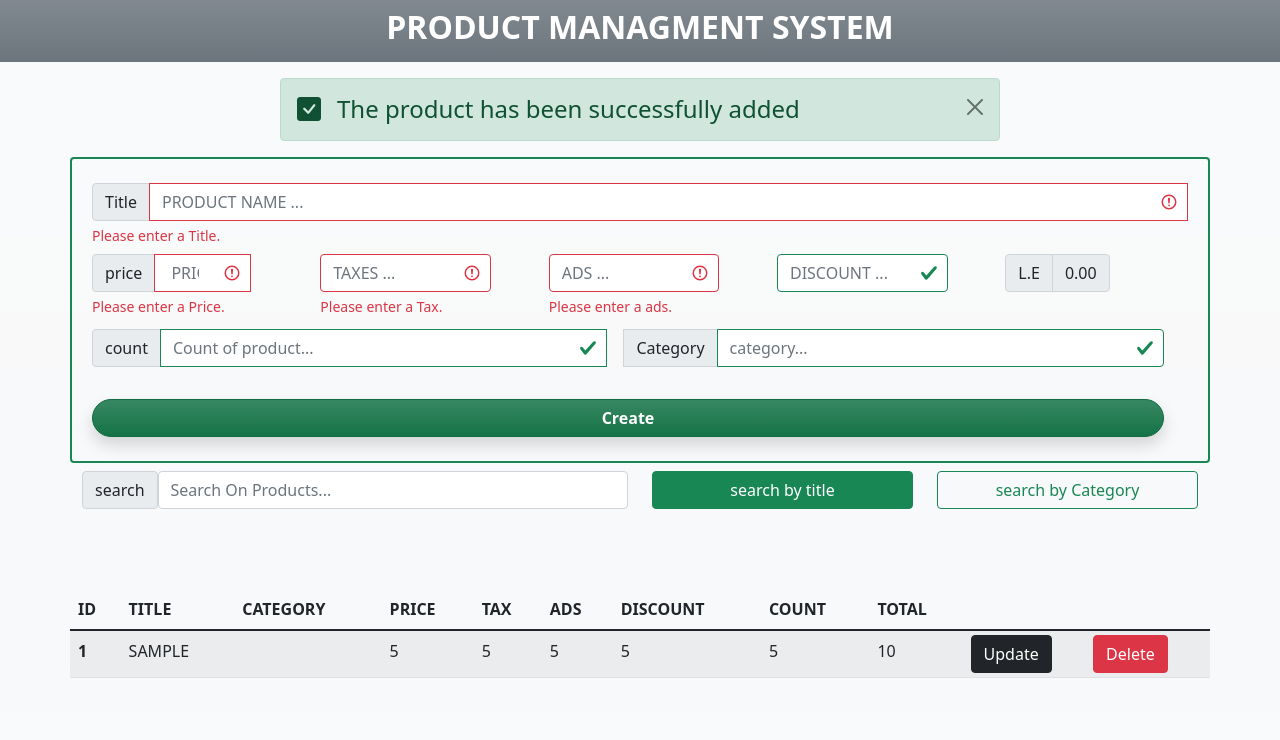
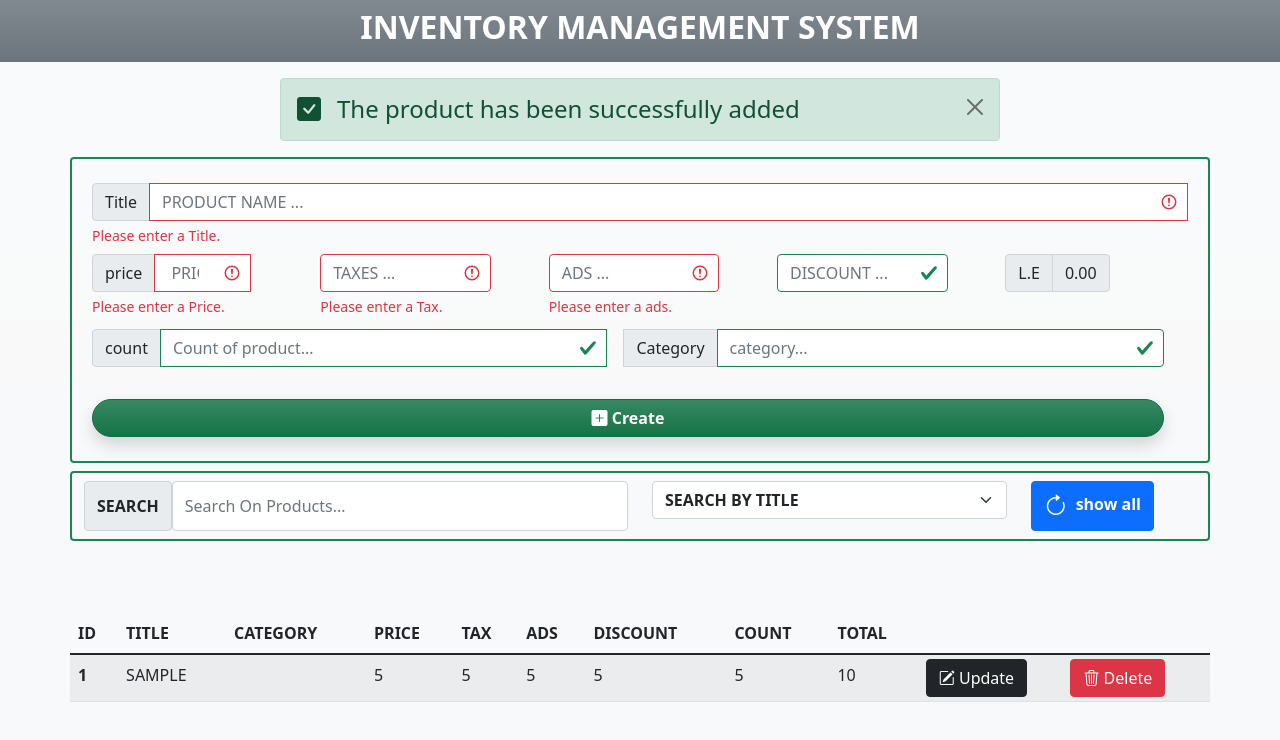
Before and after one commit to AhmedShehata98/product-managment-system, a plain HTML site: page index.html in a window 1280 px wide. Both pictures are taken after typing "Sample", "5", "5", "5", "5", "5" into the empty fields and a click on the button "Create". Drawn offline with nearby package versions, Linux system fonts and the light colour scheme.

Commit message:
initial build

```diff
--- a/assists/js/app.js
+++ b/assists/js/app.js
@@ -21,6 +21,7 @@ const pricingForm = document.querySelector('#mainPriceingForm'),
     // Create assist variable to identify mode
     let create= true;
     let assistIndexVar;
+    // let NewAllProductsArr=[];
     // Array store all the Products
     // retrive data that saved in the localstorage to rhe array
     let ALL_THE_PRODUCTS=[];
@@ -155,8 +156,14 @@ function ADD_PRODCT_TO_TABLE(product){
             <td>${product[i].product_discount_amount }</td>
             <td>${product[i].product_count}</td>
             <td>${product[i].product_total_amount }</td>
-            <td class="me-0 p-1 pe-0"><button type="button" class="btn btn-dark" onclick='UPDATE_PRODCT_DATA(${i})'>Update</button></td>
-            <td class="ms-0 p-1 ps-0"><button type="button" class="btn btn-danger" onclick="DELETE_IT(${i})" >Delete</button></td>
+            <td class="me-0 p-1 pe-0"><button type="button" class="btn btn-dark" onclick='UPDATE_PRODCT_DATA(${i})'>
+                <i class="bi bi-pencil-square"></i>
+                Update
+            </button></td>
+            <td class="ms-0 p-1 ps-0"><button type="button" class="btn btn-danger" onclick="DELETE_IT(${i})" >
+                <i class="bi bi-trash3"></i>
+                Delete
+            </button></td>
         </tr>
         `
 
@@ -187,7 +194,7 @@ function UPDATE_PRODCT_DATA(index){
     // toggle mode to update
     create = false ;
     assistIndexVar = index ;
-    CreateBTN.textContent = 'Update' ;
+    CreateBTN.innerHTML = '<i class="bi bi-pencil-square fs-5 me-3"></i>'+" "+" "+'Update' ;
     CreateBTN.className = 'btn btn-outline-success bg-gradient shadow rounded-pill w-100 fw-bold'
 
     //triger calculator function
@@ -217,3 +224,15 @@ function DELETE_ALL(){
     CHECK_IF_PRODCT();
     ADD_PRODCT_TO_TABLE(ALL_THE_PRODUCTS);
 }
+
+function filterData(retrivedValue){
+    // let index = ALL_THE_PRODUCTS.findIndex(product => (product[`${retrivedValue}`]).includes(SearchField.value.toUpperCase()) );
+    let NewAllProductsArr ;
+    if (retrivedValue === "product_price_amount" ) {
+         NewAllProductsArr = ALL_THE_PRODUCTS.filter(product=> product[`${retrivedValue}`] === +SearchField.value );
+    }else{
+        NewAllProductsArr = ALL_THE_PRODUCTS.filter(product=> product[`${retrivedValue}`].includes(SearchField.value.toUpperCase()) );
+    }
+    ADD_PRODCT_TO_TABLE(NewAllProductsArr);
+    console.log(NewAllProductsArr);
+}
--- a/index.html
+++ b/index.html
@@ -5,7 +5,7 @@
     <meta http-equiv="X-UA-Compatible" content="IE=edge">
     <meta name="viewport" content="width=device-width, initial-scale=1.0">
     <link rel="shortcut icon" href="assists/images/settings.png" type="image/x-icon">
-    <title>Product Managment system</title>
+    <title>Inventory management system</title>
     <!-- Start Bootstrap -->
     <link rel="stylesheet" href="assists/css/bootstrap.css">
     <link rel="stylesheet" href="https://cdn.jsdelivr.net/npm/bootstrap-icons@1.8.1/font/bootstrap-icons.css">
@@ -13,7 +13,7 @@
 </head>
 <body class="bg-light bg-gradient">
     <nav class="navbar justify-content-center flex-column bg-secondary bg-gradient">
-        <h2 class="fw-bold text-uppercase text-white">Product Managment system</h2>
+        <h2 class="fw-bold text-uppercase text-white">Inventory management system</h2>
     </nav>
     <main class="MainCrud">
         <div class="container">
@@ -77,7 +77,7 @@
                 </div>
                 <div class="search row mt-4 justify-content-center">
                     <div class="col-12">
-                        <button class="btn btn-success  bg-gradient shadow rounded-pill w-100 fw-bold" type="submit" id="CreateBtn">Create</button>
+                        <button class="btn btn-success  bg-gradient shadow rounded-pill w-100 fw-bold" type="submit" id="CreateBtn"><i class="bi bi-plus-square-fill"></i> Create</button>
                     </div>
                 </div>
                 <div class="row text-center mt-4 justify-content-between" id="clearAllContainer">
@@ -86,20 +86,28 @@
                         <span id="product_count">0</span>
                     </div>
                     <div class="col-8">
-                        <button type="button" onclick="DELETE_ALL()" class="btn btn-danger rounded-pill w-100">delete all products</button>
+                        <button type="button" onclick="DELETE_ALL()" class="btn btn-danger rounded-pill w-100"><i class="bi bi-trash3"></i> delete all products</button>
                     </div>
                 </div>
             </form>
-                <div class="outputs row mb-4">
+                <div class="outputs row border border-2 border-success rounded mb-4 pt-2">
                     <div class="search col-12 col-lg-6 d-flex align-item-center justify-content-between mb-2">
-                        <span class="input-group-text">search</span>
+                        <span class="input-group-text  fw-bold text-uppercase">search</span>
                         <input class="form-control text-capitalize" type="search" placeholder="Search on products..." id="searchFaild">
                     </div>
-                    <div class="col-6 col-lg-3 mb-2">
-                        <button type="button" class="btn btn-success w-100" id="search_title">search by title</button>
+                    <div class="col-12 col-lg-4 mb-2">
+                        <select  class="form-select fw-bold text-uppercase" onchange="filterData(this.value)" name="search" id="searchMethod">
+                            <option value="product_name">search by title</option>
+                            <option value="product_category">search by category</option>
+                            <option value="product_price_amount">search by price</option>
+                        </select>
+
                     </div>
-                    <div class="col-6 col-lg-3 mb-2">
-                        <button type="button" class="btn btn-outline-success w-100" id="search_Category"> search by Category</button>
+                    <div class="col-6 col-lg-2 mb-2">
+                        <button type="button" onclick="ADD_PRODCT_TO_TABLE(ALL_THE_PRODUCTS)" class="btn btn-primary d-flex align-item-center" id="returnAllData">
+                            <i class="bi bi-arrow-clockwise fs-4 me-2"></i>
+                            <strong class="lh-lg">show all</strong>
+                        </button>
                     </div>
                 </div>
                 <div class="innerProductTable row my-4" style="overflow-x: auto;">
```
